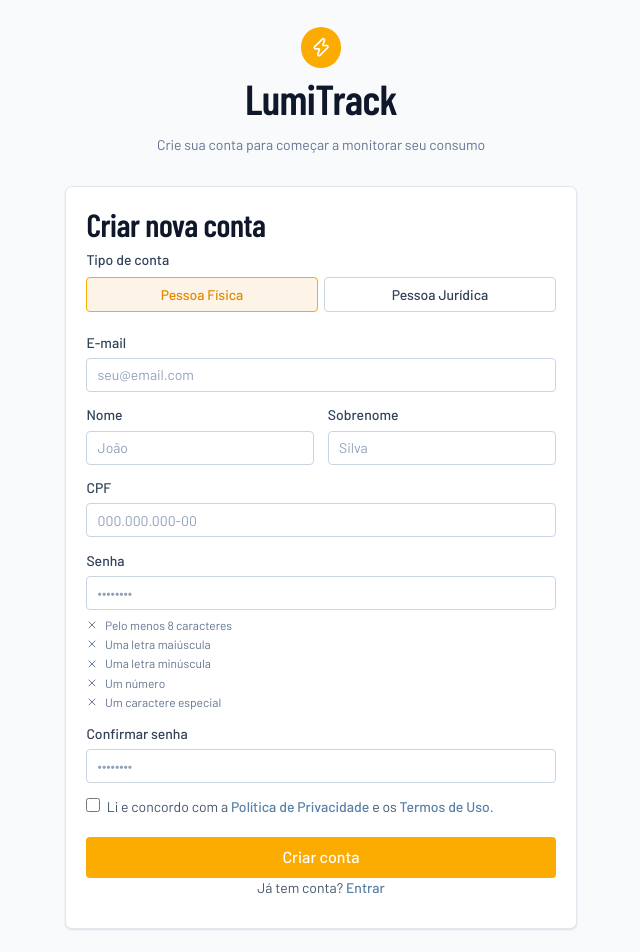
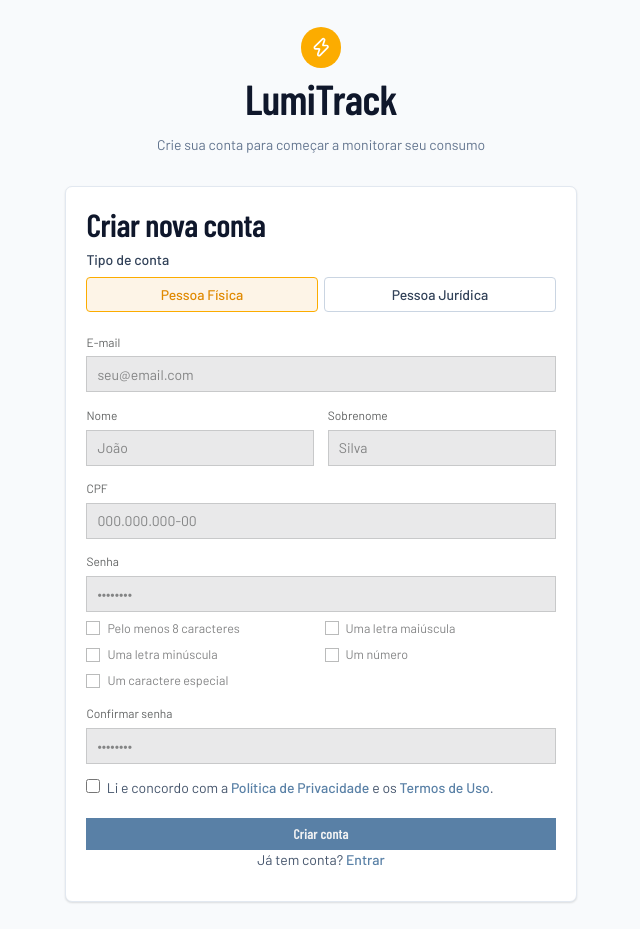
Before and after one commit to viniciussartini/lumitrack, a React (Vite) app in the folder frontend/: page /registro in a window 1280 px wide. Shown: the top 952 px of the page, without its empty margins (319-959 px from the left). After the commit the page ends 929 px from the top, so only its background shows below. Built offline with nearby package versions, Linux system fonts and the light colour scheme; no server answers.

Commit message:
feat(frontend): componentes base do design system Industry

```diff
--- /dev/null
+++ b/frontend/src/components/ui/Blueprint.tsx
@@ -0,0 +1,21 @@
+import type { HTMLAttributes, ReactNode } from "react"
+import { cn } from "@/lib/cn"
+
+interface BlueprintProps extends HTMLAttributes<HTMLDivElement> {
+    children: ReactNode
+}
+
+/**
+ * Frame "desenho de linha" do Industry: borda 1px transparente + 4 marcas
+ * de registro (+) nos cantos. Ver .blueprint/.corner em styles/industry.css
+ * e o padrão de uso nos protótipos (ex.: LumiTrack Recuperar Senha.dc.html).
+ */
+export const Blueprint = ({ className, children, ...rest }: BlueprintProps) => (
+    <div className={cn("blueprint", className)} {...rest}>
+        <i className="corner tl" />
+        <i className="corner tr" />
+        <i className="corner bl" />
+        <i className="corner br" />
+        {children}
+    </div>
+)
--- a/frontend/src/components/ui/Button.tsx
+++ b/frontend/src/components/ui/Button.tsx
@@ -15,26 +15,28 @@ interface ButtonProps extends ButtonHTMLAttributes<HTMLButtonElement> {
 }
 
 /**
- * Tabela de estilos por variante. Mantida como objeto puro
- * para que o `prettier-plugin-tailwindcss` ordene as classes
- * na build.
+ * Variantes no vocabulário do Industry (.btn base + modificador):
+ * primary é o único objeto sólido do design system; danger não tem um .btn
+ * sólido vermelho — é .btn-secondary tingido com a cor de status danger
+ * (ver styles/industry.css, confirmado no botão "Excluir conta" do
+ * protótipo LumiTrack Home.dc.html).
  */
-
-const variantStyles: Record<Variant, string> = {
-    primary:
-        "bg-brand-500 text-white hover:bg-brand-700 focus-visible:ring-brand-500 disabled:bg-slate-300 dark:disabled:bg-slate-700",
-    secondary:
-        "bg-slate-100 text-slate-900 hover:bg-slate-200 focus-visible:ring-slate-400 dark:bg-slate-800 dark:text-slate-100 dark:hover:bg-slate-700",
-    ghost:
-        "bg-transparent text-slate-700 hover:bg-slate-100 focus-visible:ring-slate-400 dark:text-slate-200 dark:hover:bg-slate-800",
-    danger:
-        "bg-red-600 text-white hover:bg-red-700 focus-visible:ring-red-500",
+const variantClass: Record<Variant, string> = {
+    primary: "btn-primary",
+    secondary: "btn-secondary",
+    ghost: "btn-ghost",
+    danger: "btn-danger",
 }
 
+/**
+ * Tamanhos não especificados pelo bundle (os protótipos de auth só usam o
+ * tamanho default de .btn) — extrapolação razoável sobre a mesma escala de
+ * espaçamento do Industry (0.85×, ver index.css @theme inline --spacing).
+ */
 const sizeStyles: Record<Size, string> = {
-    sm: "h-8 px-3 text-sm",
-    md: "h-10 px-4 text-sm",
-    lg: "h-12 px-6 text-base",
+    sm: "text-xs px-3 py-1",
+    md: "",
+    lg: "text-base px-6 py-3",
 }
 
 export const Button = ({
@@ -81,11 +83,8 @@ export const Button = ({
             // Passamos apenas quando não é asChild para evitar warning.
             {...(!asChild && { disabled: isDisabled })}
             className={cn(
-                "inline-flex items-center justify-center gap-2 rounded-md font-medium",
-                "transition-colors focus-visible:outline-none focus-visible:ring-2 focus-visible:ring-offset-2",
-                "disabled:cursor-not-allowed disabled:opacity-60",
-                "dark:focus-visible:ring-offset-slate-950",
-                variantStyles[variant],
+                "btn",
+                variantClass[variant],
                 sizeStyles[size],
                 className,
             )}
--- a/frontend/src/components/ui/Input.tsx
+++ b/frontend/src/components/ui/Input.tsx
@@ -1,10 +1,23 @@
-import { forwardRef, useId, type InputHTMLAttributes } from "react"
+import { forwardRef, useId, useState, type InputHTMLAttributes, type ReactNode } from "react"
+import { Eye, EyeOff } from "lucide-react"
 import { cn } from "@/lib/cn"
 
 interface InputProps extends InputHTMLAttributes<HTMLInputElement> {
     label?: string
     error?: string
     helperText?: string
+    /**
+     * Mostra um botão de olho para alternar type="password" ↔ "text".
+     * Só tem efeito quando type="password" (ver auth.spec.ts / prototype
+     * LumiTrack Login.dc.html e Registro.dc.html — resolve a issue #2
+     * legada, "Input Senha" sem opção de mostrar/ocultar).
+     */
+    revealable?: boolean
+    /**
+     * Conteúdo ao lado do label, mesma linha (ex.: link "Esqueceu a senha?"
+     * — LumiTrack Login.dc.html). Opcional, só ocupa espaço quando usado.
+     */
+    labelExtra?: ReactNode
 }
 
 // forwardRef é necessário para o React Hook Form conseguir registrar
@@ -12,54 +25,67 @@ interface InputProps extends InputHTMLAttributes<HTMLInputElement> {
 // gerenciar o valor sem usar useState.
 
 export const Input = forwardRef<HTMLInputElement, InputProps>(
-    ({ label, error, helperText, className, id, ...rest }, ref) => {
+    ({ label, error, helperText, labelExtra, className, id, type, revealable = false, ...rest }, ref) => {
         const generatedId = useId()
         const inputId = id ?? generatedId
         const hasError = Boolean(error)
+        const [visible, setVisible] = useState(false)
+
+        const isPasswordToggle = revealable && type === "password"
+        const effectiveType = isPasswordToggle ? (visible ? "text" : "password") : type
 
         return (
-            <div className="flex flex-col gap-1.5">
+            <div className="field">
                 {label && (
-                    <label
-                        htmlFor={inputId}
-                        className="text-sm font-medium text-slate-700 dark:text-slate-200"
-                    >
+                    labelExtra ? (
+                        <div className="flex items-baseline justify-between gap-3">
+                            <label htmlFor={inputId} className="m-0">
                                 {label}
                             </label>
+                            {labelExtra}
+                        </div>
+                    ) : (
+                        <label htmlFor={inputId}>{label}</label>
+                    )
                 )}
+                <div className="relative flex items-center">
                     <input
                         id={inputId}
                         ref={ref}
+                        type={effectiveType}
                         aria-invalid={hasError}
                         aria-describedby={
                             hasError ? `${inputId}-error` : helperText ? `${inputId}-helper` : undefined
                         }
                         className={cn(
-                        "h-10 rounded-md border px-3 text-sm",
-                        "bg-white text-slate-900 placeholder:text-slate-400",
-                        "dark:bg-slate-900 dark:text-slate-100 dark:placeholder:text-slate-500",
-                        "focus:outline-none focus:ring-2 focus:ring-offset-0",
-                        "disabled:cursor-not-allowed disabled:opacity-60",
-                        hasError
-                            ? "border-red-500 focus:ring-red-500 dark:border-red-500"
-                            : "border-slate-300 focus:ring-brand-500 dark:border-slate-700",
+                            "input lt-input w-full",
+                            isPasswordToggle && "pr-11",
+                            hasError && "border-status-danger",
                             className,
                         )}
                         {...rest}
                     />
+                    {isPasswordToggle && (
+                        <button
+                            type="button"
+                            onClick={() => setVisible((v) => !v)}
+                            aria-label={visible ? "Ocultar senha" : "Mostrar senha"}
+                            className="text-text/55 hover:text-text absolute right-1.5 inline-flex h-8 w-8 items-center justify-center border-0 bg-transparent"
+                        >
+                            {visible ? (
+                                <EyeOff className="h-[18px] w-[18px]" strokeWidth={1.5} aria-hidden="true" />
+                            ) : (
+                                <Eye className="h-[18px] w-[18px]" strokeWidth={1.5} aria-hidden="true" />
+                            )}
+                        </button>
+                    )}
+                </div>
                 {hasError ? (
-                    <span
-                        id={`${inputId}-error`}
-                        role="alert"
-                        className="text-xs text-red-600 dark:text-red-400"
-                    >
+                    <span id={`${inputId}-error`} role="alert" className="text-status-danger text-xs">
                         {error}
                     </span>
                 ) : helperText ? (
-                    <span
-                        id={`${inputId}-helper`}
-                        className="text-xs text-slate-500 dark:text-slate-400"
-                    >
+                    <span id={`${inputId}-helper`} className="text-muted text-xs">
                         {helperText}
                     </span>
                 ) : null}
--- a/frontend/src/components/ui/PasswordRequirements.tsx
+++ b/frontend/src/components/ui/PasswordRequirements.tsx
@@ -1,4 +1,3 @@
-import { Check, X } from "lucide-react"
 import { cn } from "@/lib/cn"
 
 interface PasswordRequirementsProps {
@@ -29,26 +28,36 @@ const REQUIREMENTS: readonly Requirement[] = [
     { label: "Um caractere especial", test: (p) => /[^A-Za-z0-9]/.test(p) },
 ] as const
 
+/**
+ * Grid 2 colunas + caixa de check 14×14 — fiel ao protótipo
+ * LumiTrack Registro.dc.html (renderVals/reqList: caixa com borda/fundo na
+ * cor de status success quando atendido, "✓" branco dentro; texto mudo
+ * quando não atendido). Tamanhos em px arbitrários porque o protótipo não
+ * os deriva da escala de espaçamento (14px/12.5px/7px, não múltiplos de
+ * --space-1).
+ */
 export const PasswordRequirements = ({ password }: PasswordRequirementsProps) => (
-    <ul aria-label="Requisitos da senha" className="flex flex-col gap-1">
+    <ul aria-label="Requisitos da senha" className="grid grid-cols-2 gap-[7px]">
         {REQUIREMENTS.map((req) => {
             const met = req.test(password)
-            const Icon = met ? Check : X
             return (
                 <li
                     key={req.label}
                     className={cn(
-                        "flex items-center gap-2 text-xs",
-                        met
-                            ? "text-success dark:text-success"
-                            : "text-slate-500 dark:text-slate-400",
+                        "flex items-center gap-[7px] text-[12.5px]",
+                        met ? "text-status-success" : "text-muted",
                     )}
                 >
-                    <Icon
-                        className="h-3.5 w-3.5 shrink-0"
+                    <span
                         aria-hidden="true"
                         data-met={met}
-                    />
+                        className={cn(
+                            "flex h-[14px] w-[14px] shrink-0 items-center justify-center border text-[9px] text-white",
+                            met ? "bg-status-success border-status-success" : "border-text/30 bg-transparent",
+                        )}
+                    >
+                        {met ? "✓" : ""}
+                    </span>
                     <span>{req.label}</span>
                 </li>
             )
--- a/frontend/src/components/ui/ThemeToggle.tsx
+++ b/frontend/src/components/ui/ThemeToggle.tsx
@@ -39,17 +39,9 @@ export const ThemeToggle = ({ className }: ThemeToggleProps) => {
             type="button"
             onClick={handleClick}
             aria-label={`Tema atual: ${THEME_LABELS[theme]}. Clique para alternar.`}
-            className={cn(
-                "inline-flex h-9 w-9 items-center justify-center rounded-md",
-                "text-slate-700 hover:bg-slate-100",
-                "dark:text-slate-200 dark:hover:bg-slate-800",
-                "transition-colors",
-                "focus-visible:outline-none focus-visible:ring-2 focus-visible:ring-brand-500 focus-visible:ring-offset-2",
-                "dark:focus-visible:ring-offset-slate-950",
-                className,
-            )}
+            className={cn("btn btn-ghost btn-icon", className)}
         >
-            <Icon className="h-5 w-5" aria-hidden="true" />
+            <Icon className="h-5 w-5" strokeWidth={1.5} aria-hidden="true" />
         </button>
     )
 }
```
Also changed, not shown: frontend/src/components/ui/ConfirmDialog.tsx (+12 -11 lines), frontend/src/components/ui/EmptyState.tsx (+11 -19 lines), frontend/src/components/ui/Pagination.tsx (+6 -19 lines), frontend/src/components/ui/Select.tsx (+7 -27 lines). Lines whose indentation alone changed are shown as unchanged.
